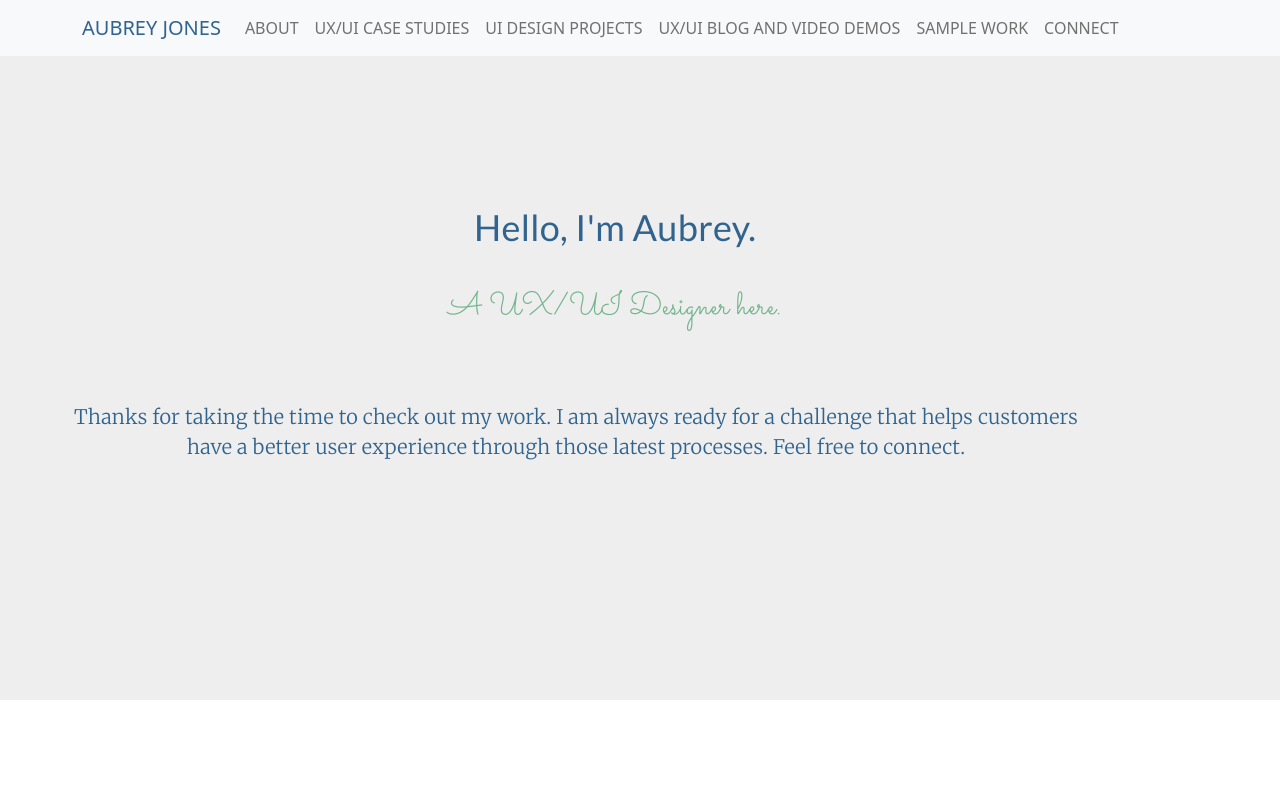
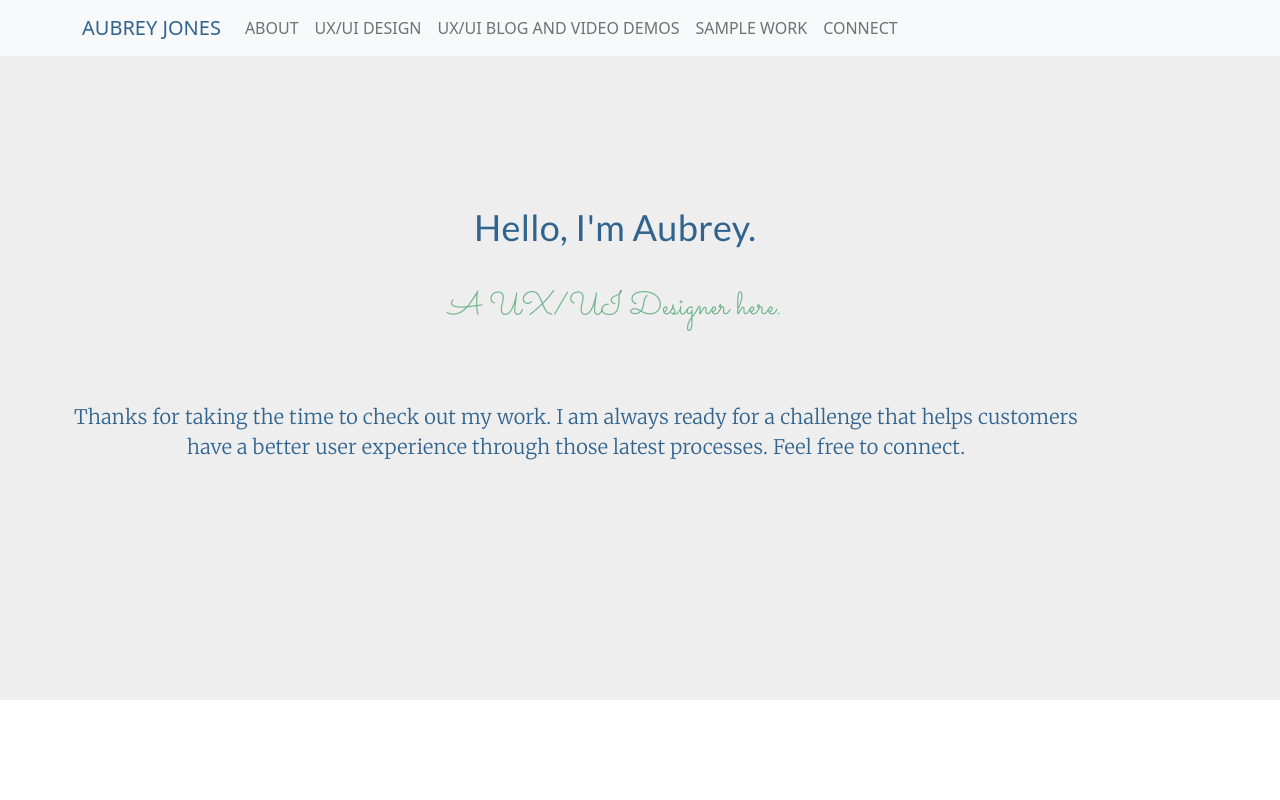
Before and after one commit to aubreyjonescreatives/ux-ui-portfolio, a React (Create React App) app: page / in a window 1280 px wide. Shown: the top 800 px of the page. Built offline with nearby package versions, Linux system fonts and the light colour scheme.

Commit message:
simplified top navigation

```diff
--- a/src/Components/NavBar.js
+++ b/src/Components/NavBar.js
@@ -24,8 +24,7 @@ const NavBar = () => {
         <Navbar.Collapse id="basic-navbar-nav">
           <Nav className="me-auto">
             <Nav.Link href="#about">ABOUT</Nav.Link>
-            <Nav.Link href="#casestudies">UX/UI CASE STUDIES</Nav.Link>
-            <Nav.Link href="#uidesignprojects">UI DESIGN PROJECTS</Nav.Link>
+            <Nav.Link href="#uxuidesign">UX/UI DESIGN</Nav.Link>
             <Nav.Link href="#blogandvideodemos">UX/UI BLOG AND VIDEO DEMOS</Nav.Link>
             <Nav.Link href="#samplework">SAMPLE WORK</Nav.Link>
             <Nav.Link href="#connect">CONNECT</Nav.Link>
--- a/src/Pages/Landing.js
+++ b/src/Pages/Landing.js
@@ -238,7 +238,7 @@ experience through those latest processes. Feel free to connect.
 
 </Box>
 
-<Typography sx={headerStylesA} id="casestudies">UX/UI Case Studies</Typography>
+<Typography sx={headerStylesA} id="uxuidesign">UX/UI Case Studies</Typography>
 
 <Box sx={allcardStyles}>
 
```
